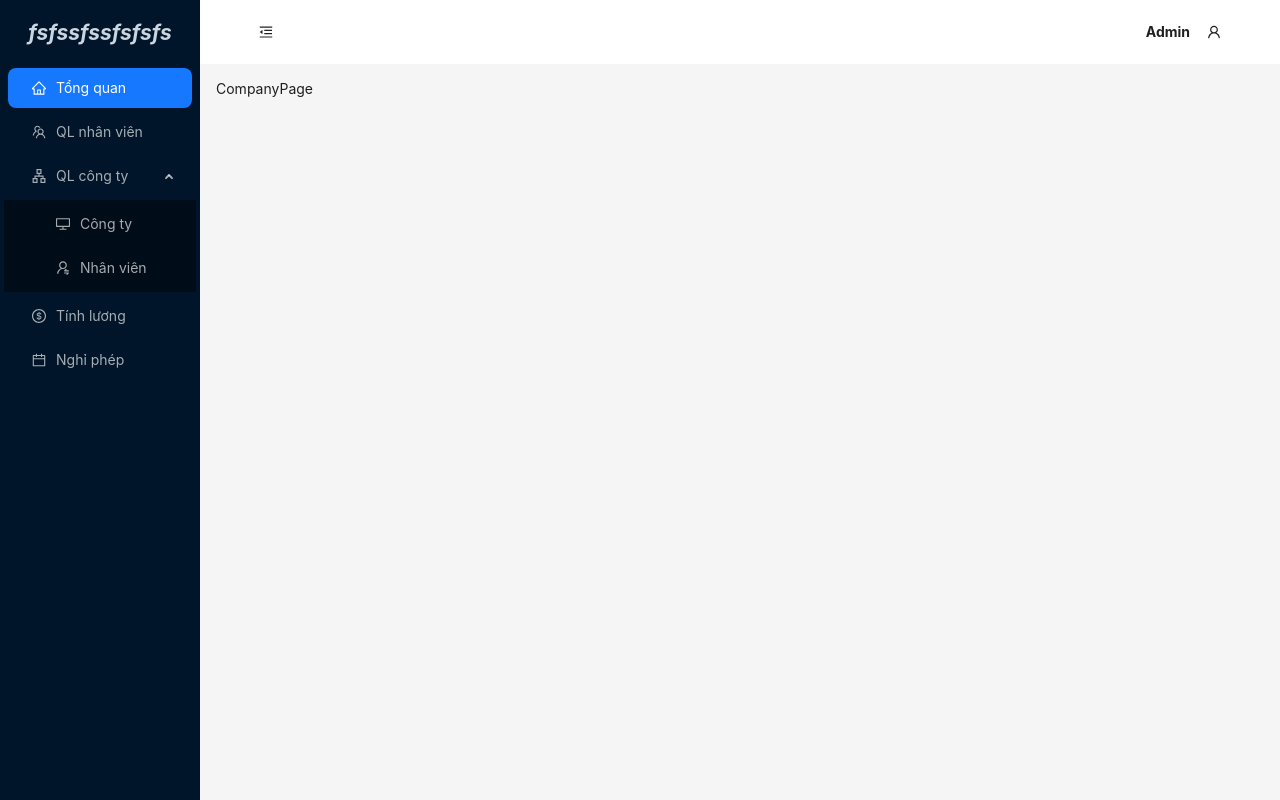
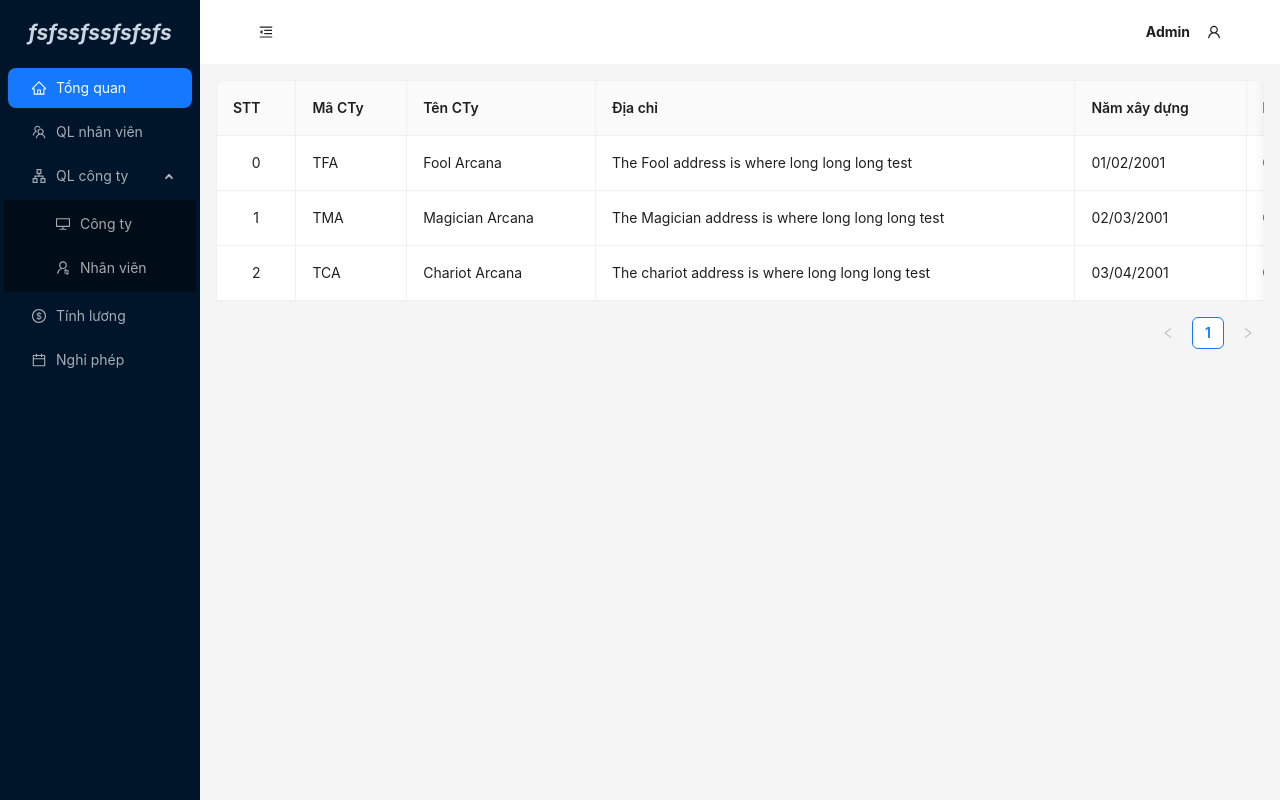
Before and after one commit to Dathvgl/vite-hrm, a React (Vite) app: page /home/company-management/company in a window 1280 px wide. Built offline with nearby package versions, Linux system fonts and the light colour scheme.

Commit message:
basic company page

```diff
--- a/src/routes/home/CompanyManagement/CompanyPage.tsx
+++ b/src/routes/home/CompanyManagement/CompanyPage.tsx
@@ -1,3 +1,73 @@
+import { Table } from "antd";
+
+interface DataType {
+  key: string;
+  stt: number;
+  id: string;
+  name: string;
+  address: string;
+  operationYear: string;
+  constructionYear: string;
+}
+
+const data: Omit<DataType, "key">[] = [
+  {
+    stt: 0,
+    id: "TFA",
+    name: "Fool Arcana",
+    address: "The Fool address is where long long long test",
+    constructionYear: "01/02/2001",
+    operationYear: "01/02/2001",
+  },
+  {
+    stt: 1,
+    id: "TMA",
+    name: "Magician Arcana",
+    address: "The Magician address is where long long long test",
+    constructionYear: "02/03/2001",
+    operationYear: "02/03/2001",
+  },
+  {
+    stt: 2,
+    id: "TCA",
+    name: "Chariot Arcana",
+    address: "The chariot address is where long long long test",
+    constructionYear: "03/04/2001",
+    operationYear: "03/04/2001",
+  },
+];
+
 export default function CompanyPage() {
-  return <div>CompanyPage</div>;
+  return (
+    <Table<DataType>
+      bordered
+      scroll={{ x: 1200 }}
+      pagination={{ pageSize: 5 }}
+      columns={[
+        {
+          key: "stt",
+          title: "STT",
+          dataIndex: "stt",
+          render: (text) => <div className="text-center">{text}</div>,
+        },
+        { key: "id", title: "Mã CTy", dataIndex: "id" },
+        { key: "name", title: "Tên CTy", dataIndex: "name" },
+        { key: "address", title: "Địa chỉ", dataIndex: "address" },
+        {
+          key: "constructionYear",
+          title: "Năm xây dựng",
+          dataIndex: "constructionYear",
+        },
+        {
+          key: "operationYear",
+          title: "Năm vận hành",
+          dataIndex: "operationYear",
+        },
+      ]}
+      dataSource={data.map((item, index) => ({
+        ...item,
+        key: index.toString(),
+      }))}
+    />
+  );
 }
```
